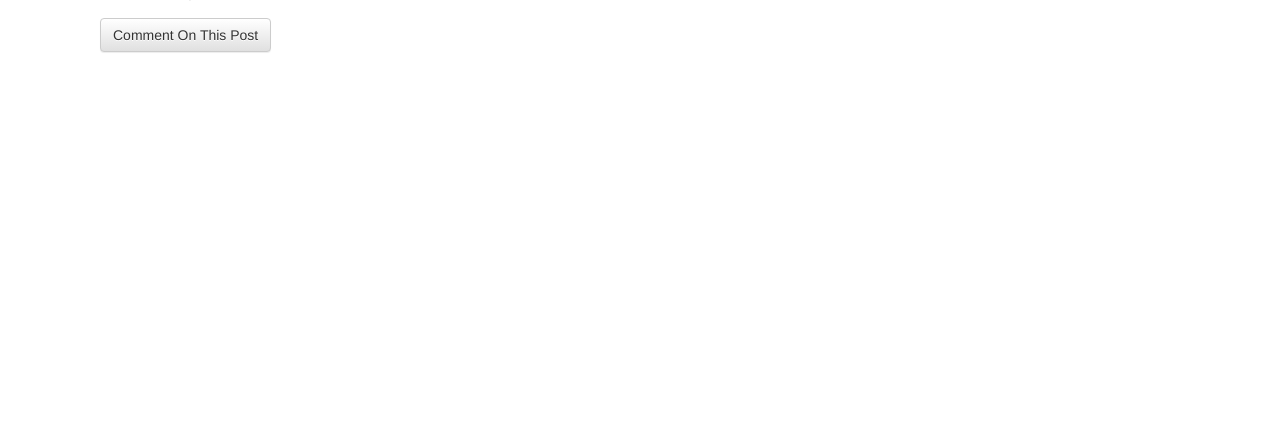
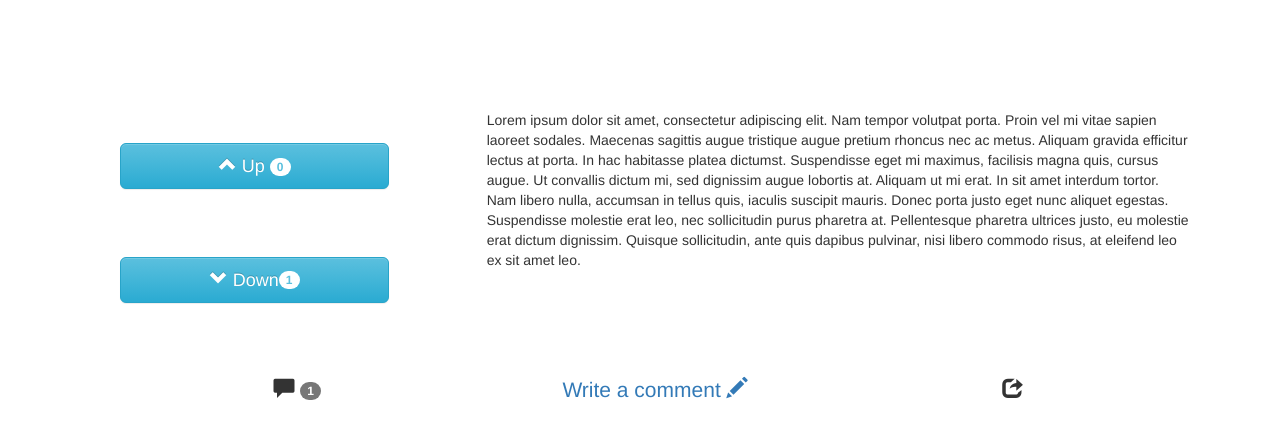
Before and after one commit to thecodinghub/news-for-good, a Django app: a page that uses news/templates/news/_post.html in a window 1280 px wide. Shown: the part 642-1080 px from the top of the page. Before the commit the page ends 695 px from the top, so only its background shows below. Run offline with Django 3.2, Linux system fonts and the light colour scheme; data comes from the database, SQL or seed files in the repository; both versions use the stored data as it was after the commit; some libraries are stand-ins or nearby versions.

Commit message:
Designed detail post

```diff
--- a/news/templates/news/_post.html
+++ b/news/templates/news/_post.html
@@ -1,6 +1,6 @@
-<div class="post media">
-  <h1><b>{{ post.heading }}</b></h1>
-  <h3>{{ post.message_html|safe }}</h3>
+<!-- <div class="post media">
+  <h1 id="heading"><b>{{ post.heading }}</b></h1>
+  <p>{{ post.message_html|safe }}</p>
 
   <div class="media-body">
     <h5 class="media-heading">
@@ -48,3 +48,66 @@
     </div>
   </div>
 </div>
+ -->
+
+<div class="container">
+
+  <div class="container-fluid">
+    <div class="news-header text-center">
+      <h1>{{ post.heading }}</h1>
+      <p>{{ post.created_at }} By <a href="{% url 'posts:for_user' username=post.user.username %}">@{{ post.user.username }}</a></p>
+<!--    Delete Button for owner    -->
+      <a class="btn btn-danger" href="{% url 'posts:delete' pk=post.pk %}"><span class="glyphicon glyphicon-remove"></span>&nbsp;Delete</a>
+    </div>
+    <hr>
+    <div class="news-img">
+      <img src="/media/{{ post.image }}" class="img-responsive">
+    </div>
+
+    <div class="msg-area row">
+<!--Left side       -->
+      <div class="col-xs-4">
+        <a href="{% url 'posts:upvote' pk=post.pk %}" class="btn btn-info btn-lg vote">
+          <span class="glyphicon glyphicon-chevron-up"></span> Up <span class="badge">{{ post.up_votes }}</span>
+        </a><br>
+        <a href="{% url 'posts:downvote' pk=post.pk %}" class="btn btn-info btn-lg vote">
+          <span class="glyphicon glyphicon-chevron-down"></span> Down<span class="badge">{{ post.down_votes }}</span>
+        </a>
+      </div>
+
+<!--Right Side        -->
+      <div class="col-xs-8">
+        <div class="msg">
+          {{ post.message_html|safe }}
+        </div>
+      </div>
+
+    </div>
+
+    <div class="comment-area row text-center">
+      <div class="col-xs-4">
+        <span class="glyphicon glyphicon-comment"></span>&nbsp;<span class="badge">{{ post.comments.count }}</span>
+      </div>
+      <div class="col-xs-4">
+        <a href="{% url 'posts:add_comment' pk=post.pk%}">Write a comment <span class="glyphicon glyphicon-pencil"></span></a>
+      </div>
+      <div class="col-xs-4">
+        <span class="glyphicon glyphicon-share"></span>
+      </div>
+    </div>
+
+    {% if post.comment.count > 0 %}
+    <div class="comment-list">
+      <div class="comment">
+        {% for comm in post.comments.all %}
+          <h4><b>{{comm.aurthor}}</b></h4>
+          <h5>"{{ comm.comment }}"<h5>
+        {% endfor %}
+    {% endif %}
+
+      </div>
+    </div>
+
+  </div>
+
+</div>
--- a/news/templates/news/post_list.html
+++ b/news/templates/news/post_list.html
@@ -8,11 +8,13 @@
 
     <div class="col-sm-6 col-md-4 col-lg-3 mt-4">
 		<div class="card">
+			<a href="{% url 'posts:single' username=member_group.user.username pk=member_group.pk%}">
 			{% if member_group.image %}
 			<img class="card-img-top" src="media/{{ member_group.image }} ">
 			{% else %}
 			<img class="card-img-top" src="http://success-at-work.com/wp-content/uploads/2015/04/free-stock-photos.gif">
 			{% endif %}
+			</a>
 				<div class="card-block">
 					<figure class="profile">
 						<img src="http://success-at-work.com/wp-content/uploads/2015/04/free-stock-photos.gif" class="profile-avatar" alt="">
@@ -22,7 +24,7 @@
 							<a href="{% url 'posts:for_user' username=member_group.user.username %}">@{{ member_group.user.username }}</a>
 						</div>
 						<div class="card-text">
-                {{ member_group.message }}
+                {{ member_group.message|truncatewords:10 }}
             </div>
 					</div>
 					<div class="card-footer">
--- a/static/my_app/css/base.css
+++ b/static/my_app/css/base.css
@@ -152,3 +152,38 @@ h5 {
 .box > .icon > .info > .more a { font-family: "Roboto",sans-serif !important; font-size: 12px; color: #222; line-height: 12px; text-transform: uppercase; text-decoration: none; }
 .box > .icon:hover > .info > .more > a { color: #fff; padding: 6px 8px; background-color: #63B76C; }
 .box .space { height: 30px; }
+
+hr{
+  border:2px solid gray;
+  border-radius:30px;
+}
+
+img{
+  margin:10% auto;
+}
+
+.msg-area{
+  margin:5px;
+}
+
+.vote{
+  margin:10% auto;
+  width:80%;
+}
+
+.comment-area{
+  padding:3%;
+  font-size:1.5em;
+}
+
+.comment-list{
+  margin:2% auto;
+  width:90%;
+  padding:2%;
+  background:rgba(0,0,0,.2);
+  box-shadow: 2px 4px 5px;
+}
+
+.comment{
+  margin:3% auto;
+}
```
Also changed, not shown: db.sqlite3.
